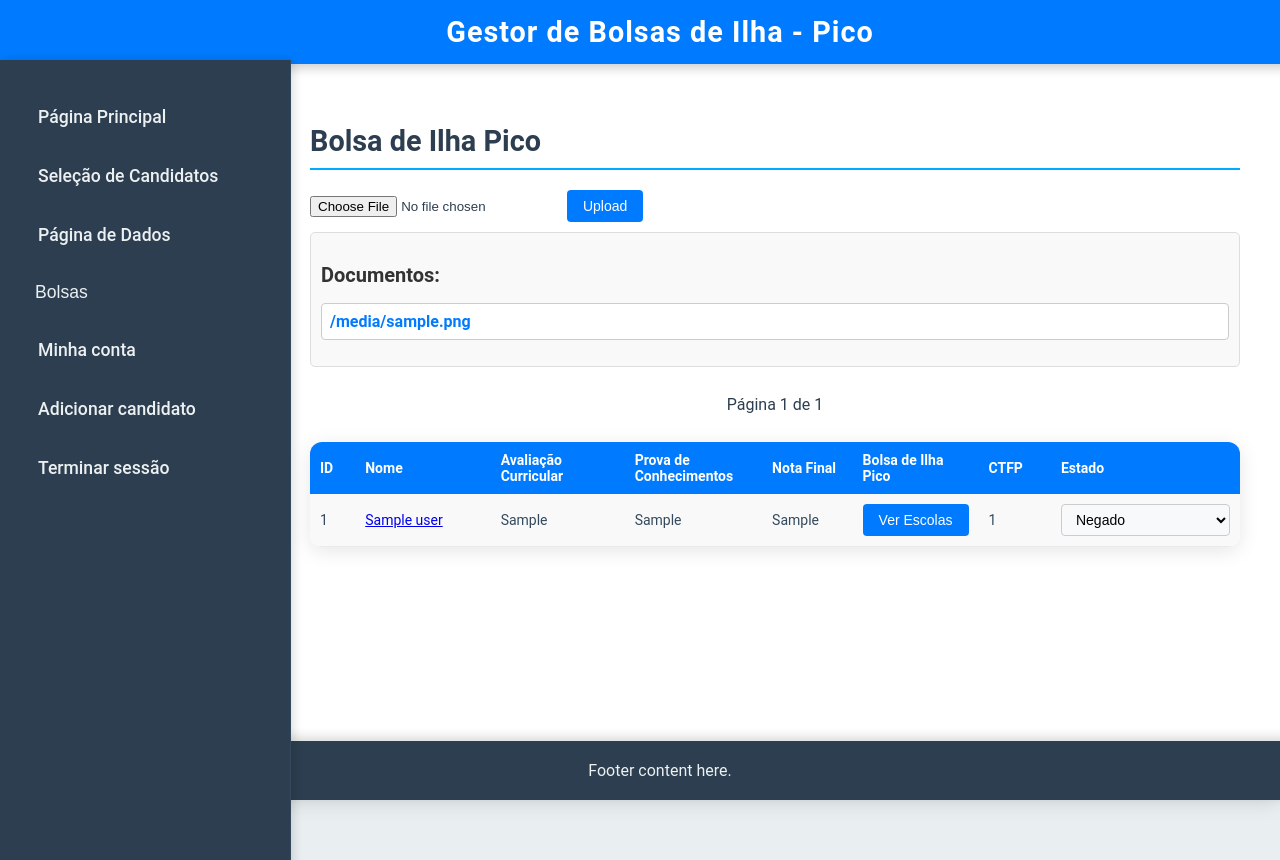
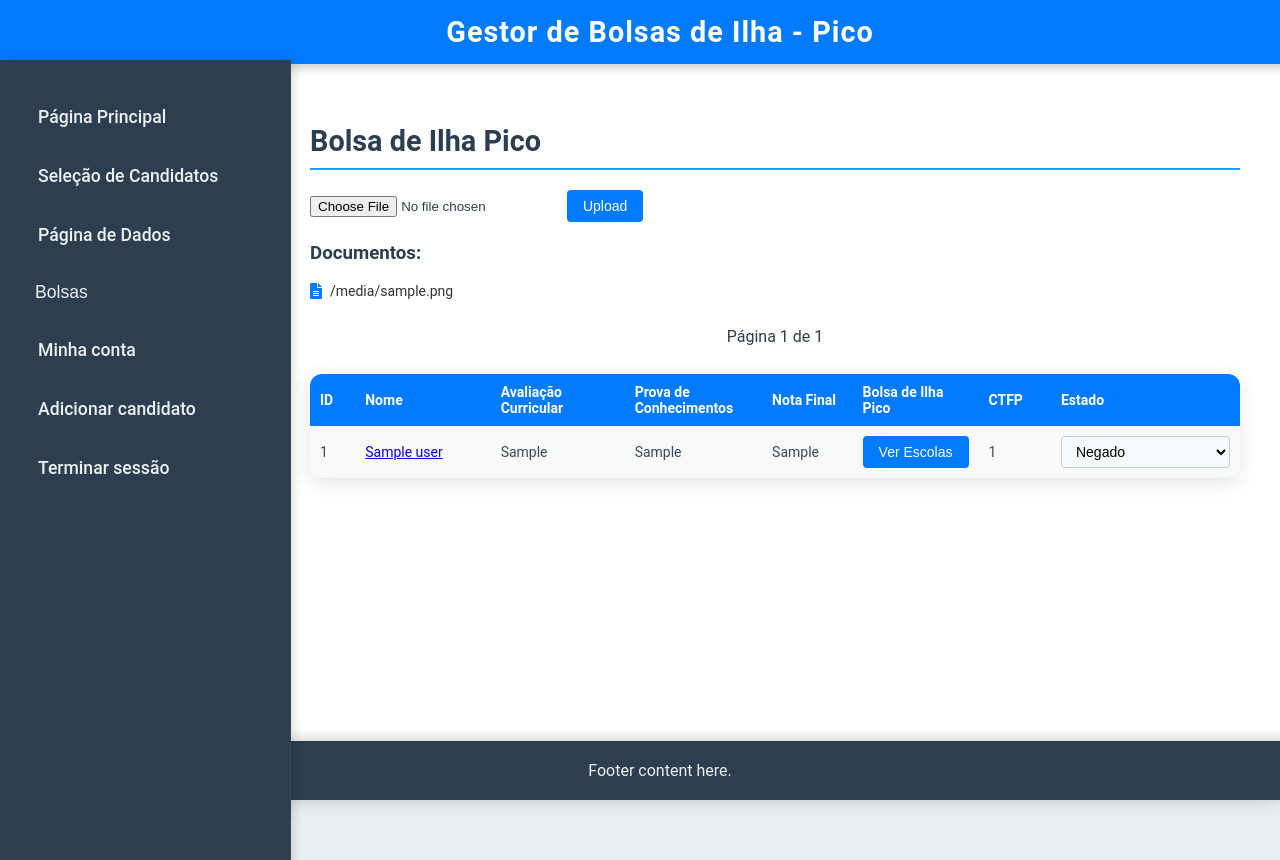
Before and after one commit to RafaelPereira014/projeto_Bolsas, a Flask app: template templates/Bolsas/Pico.html in a window 1280 px wide. Run offline with Flask 3, Linux system fonts and the light colour scheme; the template is opened without the code that fills it: most values are stand-ins (such as "Sample title", 1, 10 or a date in 2020).

Commit message:
add file system to Bolsas

```diff
--- a/static/css/consulta.css
+++ b/static/css/consulta.css
@@ -279,47 +279,38 @@ select:focus {
 }
 
 .uploaded-documents {
-    margin: 10px 0; /* Reduced margin */
-    padding: 10px; /* Reduced padding */
-    border: 1px solid #ddd; /* Border for definition */
-    border-radius: 5px; /* Slightly rounded corners */
-    background-color: #f9f9f9; /* Light background */
+    margin: 20px 0;
 }
 
-.uploaded-documents h3 {
-    margin-bottom: 5px; /* Reduced space below the header */
-    font-size: 1.25rem; /* Slightly smaller header font size */
-    color: #333; /* Dark color for readability */
+.document-list {
+    list-style-type: none;
+    padding: 0;
 }
 
-.uploaded-documents ul {
-    list-style-type: none; /* Remove bullet points */
-    padding: 0; /* Remove padding */
+.document-item {
+    display: flex;
+    align-items: center;
+    margin-bottom: 10px;
 }
 
-.uploaded-documents li {
-    margin: 5px 0; /* Reduced space between items */
-    padding: 8px; /* Slightly less padding */
-    background-color: #fff; /* White background */
-    border: 1px solid #ccc; /* Light border */
-    border-radius: 4px; /* Rounded corners */
-    transition: background-color 0.3s; /* Smooth hover effect */
+.document-item a {
+    text-decoration: none;
+    color: #333;
+    font-size: 14px; /* Adjust size as needed */
+    display: flex;
+    align-items: center;
 }
 
-.uploaded-documents li:hover {
-    background-color: #e9ecef; /* Light gray on hover */
+.document-item a i {
+    margin-right: 8px; /* Space between icon and text */
+    font-size: 16px; /* Icon size */
+    color: #007bff; /* Change color as needed */
 }
 
-.uploaded-documents a {
-    text-decoration: none; /* Remove underline */
-    color: #007bff; /* Primary color */
-    font-weight: bold; /* Bold links */
+.document-item a:hover {
+    text-decoration: underline; /* Underline on hover */
 }
 
-.uploaded-documents a:hover {
-    text-decoration: underline; /* Underline on hover */
-    color: #0056b3; /* Darker color on hover */
-}
 .pagination {
     display: flex;
     justify-content: center;
--- a/templates/Bolsas/Pico.html
+++ b/templates/Bolsas/Pico.html
@@ -5,6 +5,8 @@
     <meta name="viewport" content="width=device-width, initial-scale=1.0">
     <link rel="stylesheet" href="{{ url_for('static', filename='css/styles.css') }}">
     <link rel="stylesheet" href="{{ url_for('static', filename='css/consulta.css') }}">
+    <link rel="stylesheet" href="https://cdnjs.cloudflare.com/ajax/libs/font-awesome/6.0.0-beta3/css/all.min.css">
+
     <title>Bolsa de Ilha Pico</title>
 </head>
 <body>
@@ -52,10 +54,13 @@
 
             <div class="uploaded-documents">
                 <h3>Documentos:</h3>
-                <ul>
+                <ul class="document-list">
                     {% for document in uploaded_documents %}
-                        <li>
-                            <a href="{{ url_for('download_document', filename=document.filename) }}">{{ document.filename }} </a>
+                        <li class="document-item">
+                            <a href="{{ url_for('download_document', filename=document.filename) }}">
+                                <i class="{{ 'fas fa-file-pdf' if document.filename.endswith('.pdf') else 'fas fa-file-word' if document.filename.endswith('.docx') else 'fas fa-file-alt' }}"></i>
+                                {{ document.filename }}
+                            </a>
                         </li>
                     {% endfor %}
                 </ul>
```
Also changed, not shown: templates/Bolsas/Corvo.html (+8 -3 lines), templates/Bolsas/Faial.html (+8 -3 lines), templates/Bolsas/Flores.html (+8 -3 lines), templates/Bolsas/Graciosa.html (+8 -3 lines), templates/Bolsas/SantaMaria.html (+8 -3 lines), templates/Bolsas/SaoJorge.html (+8 -3 lines), templates/Bolsas/SaoMiguel.html (+8 -3 lines), templates/Bolsas/Terceira.html (+7 -3 lines).
